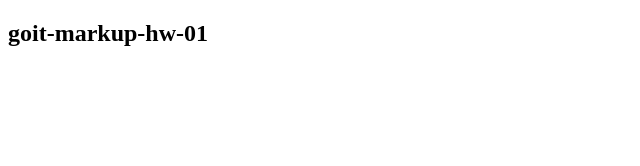
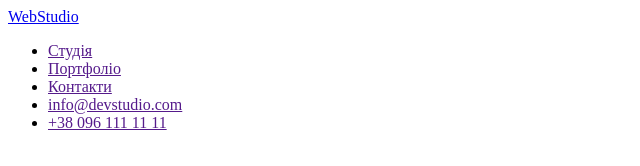
Before and after one commit to Sophie9824/goit-markup-hw-01, a plain HTML site: page index.html in a window 1280 px wide. Shown: the whole page, without its empty margins (0-640 px from the left). Drawn offline with Linux system fonts and the light colour scheme.

Commit message:
Додає хедер

```diff
--- a/index.html
+++ b/index.html
@@ -4,12 +4,22 @@
     <meta charset="UTF-8">
     <meta http-equiv="X-UA-Compatible" content="IE=edge">
     <meta name="viewport" content="width=device-width, initial-scale=1.0">
-    <title>Document</title>
+    <title>goit-markup-hw-01</title>
 </head>
 <body>
-    <section>
-        <h1>goit-markup-hw-01</h1>
-    </section>
+    <header>
+        <a href="/index.html">WebStudio
+        </a>
+
+        <ul>
+            <li><a href="">Студія</a></li>
+            <li><a href="">Портфоліо</a></li>
+            <li><a href="">Контакти</a></li>
+            <li><a href="">info@devstudio.com</a></li>
+            <li><a href="">+38 096 111 11 11</a></li>
+        </ul>
+    </header>
+
 
 </body>
 </html>
```
